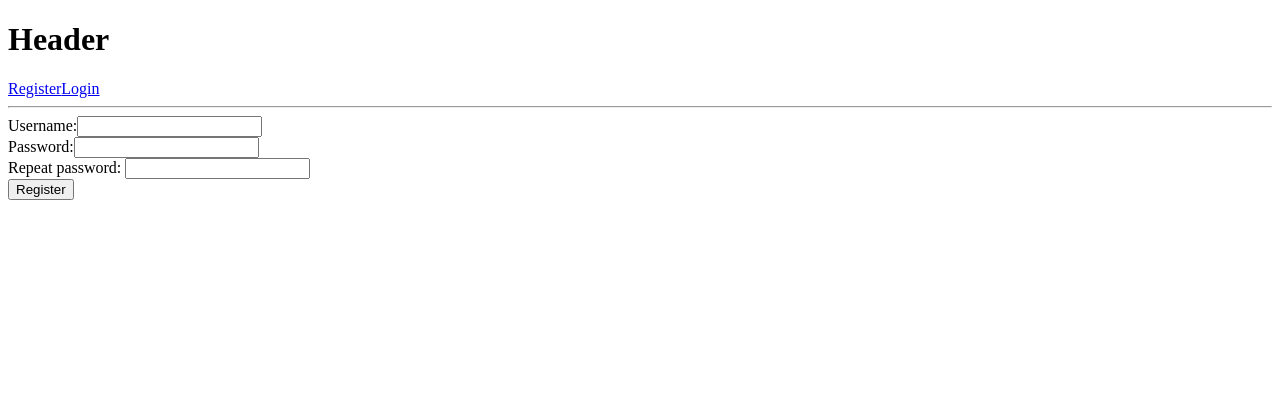
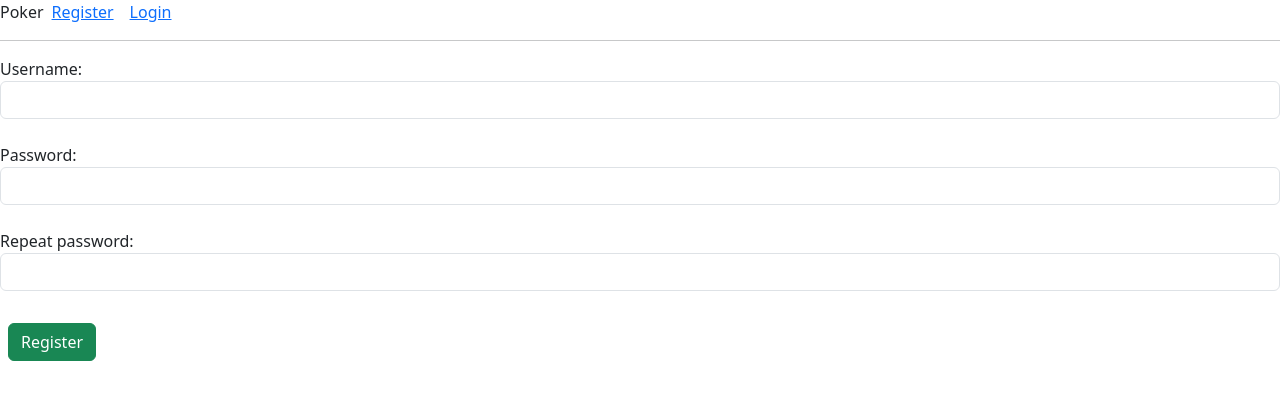
Before and after one commit to Delienelu310/ilumusecase, a React (Create React App) app in the folder pokerclient/: page /register in a window 1280 px wide. Shown: the top 400 px of the page. Built offline with nearby package versions, Linux system fonts and the light colour scheme.

Commit message:
Debug: registration and logining in

```diff
--- a/pokerclient/src/App.js
+++ b/pokerclient/src/App.js
@@ -1,3 +1,5 @@
+import 'bootstrap/dist/css/bootstrap.min.css';
+
 import { Routes, Route, BrowserRouter } from "react-router-dom";
 import AuthProvider from "./authentication/AuthContext";
 
--- a/pokerclient/src/authentication/AuthContext.jsx
+++ b/pokerclient/src/authentication/AuthContext.jsx
@@ -18,7 +18,7 @@ export default function AuthProvider({children}){
 
     return (
         <AuthContext.Provider value={{username, isAuthorised,
-            register: (clientData) => register(clientData, {logout}),
+            register: (clientData) => register(clientData, {logout, setAuthorised, setUsername}),
             login: (clientData) => login(clientData, {logout, setAuthorised, setUsername}),
             logout
         }}>
--- a/pokerclient/src/authentication/authenticationApi.js
+++ b/pokerclient/src/authentication/authenticationApi.js
@@ -1,6 +1,6 @@
 import { apiClient } from "../api/ApiClient";
 
-export function register({username, password}, {logout}){
+export function register({username, password}, {setUsername, setAuthorised, logout}){
 
     return apiClient.post(`/register`, {username, password})
         .then(response => {
@@ -8,7 +8,7 @@ export function register({username, password}, {logout}){
                 logout();
                 return false;
             }
-            return login({username, password});
+            return login({username, password}, {setUsername, setAuthorised, logout});
         })
 }
 
--- a/pokerclient/src/components/Filter.jsx
+++ b/pokerclient/src/components/Filter.jsx
@@ -1,4 +1,4 @@
-import { useState } from "react";
+import { useEffect, useState } from "react";
 
 export default function Filter({filterSet, sendRequest}){
 
@@ -18,6 +18,10 @@ export default function Filter({filterSet, sendRequest}){
     const [multipleSingle, setMultipleSingle] = useState("");
 
 
+    useEffect(() => {
+        console.log(filterSet);
+    }, [])
+
     return (
         <div>
 
@@ -30,7 +34,7 @@ export default function Filter({filterSet, sendRequest}){
                         <div>
                             <input value={filterPoint.chosenValues} onChange={event => filterPoint.setValues(event.target.value)}/>
                         </div>
-                    : filterPoint.type == "single-select" ?
+                    : (filterPoint.type == "single-select" ?
                         <div>
                             <select value={filterPoint.chosenValues} onChange={event => filterPoint.setValues(event.target.value)}>
                                 <option value={null}>No value</option>
@@ -39,7 +43,7 @@ export default function Filter({filterSet, sendRequest}){
                                 ))}
                             </select>
                         </div>
-                    : filterPoint.type == "multiple-input" ?
+                    : (filterPoint.type == "multiple-input" ?
                         <div>
                             <div>
                                 {filterPoint.chosenValues.map((value, index) => (
@@ -57,17 +61,17 @@ export default function Filter({filterSet, sendRequest}){
                                 filterPoint.setValues([...filterPoint.chosenValues, multipleSingle])
                             }}>Add</button>
                         </div>
-                    : filterPoint.type == "multiple-select" ?
+                    : (filterPoint.type == "multiple-select" ?
                         <div>
                             <div>
-                            <select multiple value={filterPoint.chosenValues} onChange={event => filterPoint.setValues(event.target.value)}>
+                            <select multiple value={filterPoint.chosenValues} onChange={event => filterPoint.setValues([...filterPoint.chosenValues, event.target.value])}>
                                 {filterPoint.allValues.map(val => (
-                                    <option key={`option_${index}`} value={val}>{val}</option>
+                                    <option key={`option_${index}`} value={val}>{val.category}</option>
                                 ))}
                             </select>
                         </div>
                         </div>
-                    : null
+                    : null)))
                     }
                 </div>
             ))}
--- a/pokerclient/src/components/Header.jsx
+++ b/pokerclient/src/components/Header.jsx
@@ -9,7 +9,7 @@ export function Header(){
 
     return (
         <div>
-            <h1>Header</h1>
+            <span>Poker</span>
             {isAuthorised ?
 
                 <>
--- a/pokerclient/src/components/SearchBar.jsx
+++ b/pokerclient/src/components/SearchBar.jsx
@@ -2,7 +2,7 @@
 export default function SearchBar({query, setQuery, sendRequest}){
     return (
         <div className="form-control m-2">
-            <input placeholder="search..." value={query} onChange={event => setQuery(event.target.value)}/>
+            <input className="form-control" placeholder="search..." value={query} onChange={event => setQuery(event.target.value)}/>
             <br/>
             {sendRequest && <button className="btn btn-primary" onClick={e => sendRequest()}>Search</button>}
         </div>
--- a/pokerclient/src/components/TableList.jsx
+++ b/pokerclient/src/components/TableList.jsx
@@ -25,6 +25,7 @@ export default function TableList({allCategories}){
     function getNumberOfTables(){
         return retrieveTablesCount({query, categories, authorUsernames})
             .then(response => {
+                console.log(response);
                 setItemsNumber(response.data);
             })
             .catch(e => {
@@ -38,6 +39,7 @@ export default function TableList({allCategories}){
                 return retrieveTables({query, categories, authorUsernames, pageNumber, pageSize});
             })
             .then(response => {
+                console.log(response);
                 setTables(response.data);
             })
             .catch(e => {
--- a/pokerclient/src/pages/RegisterPage.jsx
+++ b/pokerclient/src/pages/RegisterPage.jsx
@@ -8,9 +8,9 @@ export default function RegisterPage(){
     const {register} = useAuth();
     const navigate = useNavigate();
 
-    const [username, setUsername] = useState();
-    const [password, setPassword] = useState();
-    const [repeatPassword, setRepeatPassword] = useState();
+    const [username, setUsername] = useState("");
+    const [password, setPassword] = useState("");
+    const [repeatPassword, setRepeatPassword] = useState("");
 
     return (
         <div>
@@ -24,10 +24,11 @@ export default function RegisterPage(){
             <input className="form-control" value={repeatPassword} onChange={e => setRepeatPassword(e.target.value)}/>
             <br/>
             <button className="m-2 btn btn-success" onClick={e => {
-                if(password == repeatPassword) register({username, password})
+                if(password == repeatPassword){
+                    register({username, password})
                     .then(r => navigate("/"))
                     .catch(e => console.log(e));
-                else console.log("Passwords must be equal");
+                }else console.log("Passwords must be equal");
             }}>Register</button>
         </div>
     );
--- a/pokerclient/src/pages/TableListPage.jsx
+++ b/pokerclient/src/pages/TableListPage.jsx
@@ -10,6 +10,7 @@ export default function TableListPage(){
     useEffect(() => {
         retrieveCategories()
             .then(response => {
+                console.log(response);
                 setCategories(response.data);
             }).catch(e => console.log(e));
     }, []);
```
Also changed, not shown: 1 other file (tests, documents, lock files or other folders).
